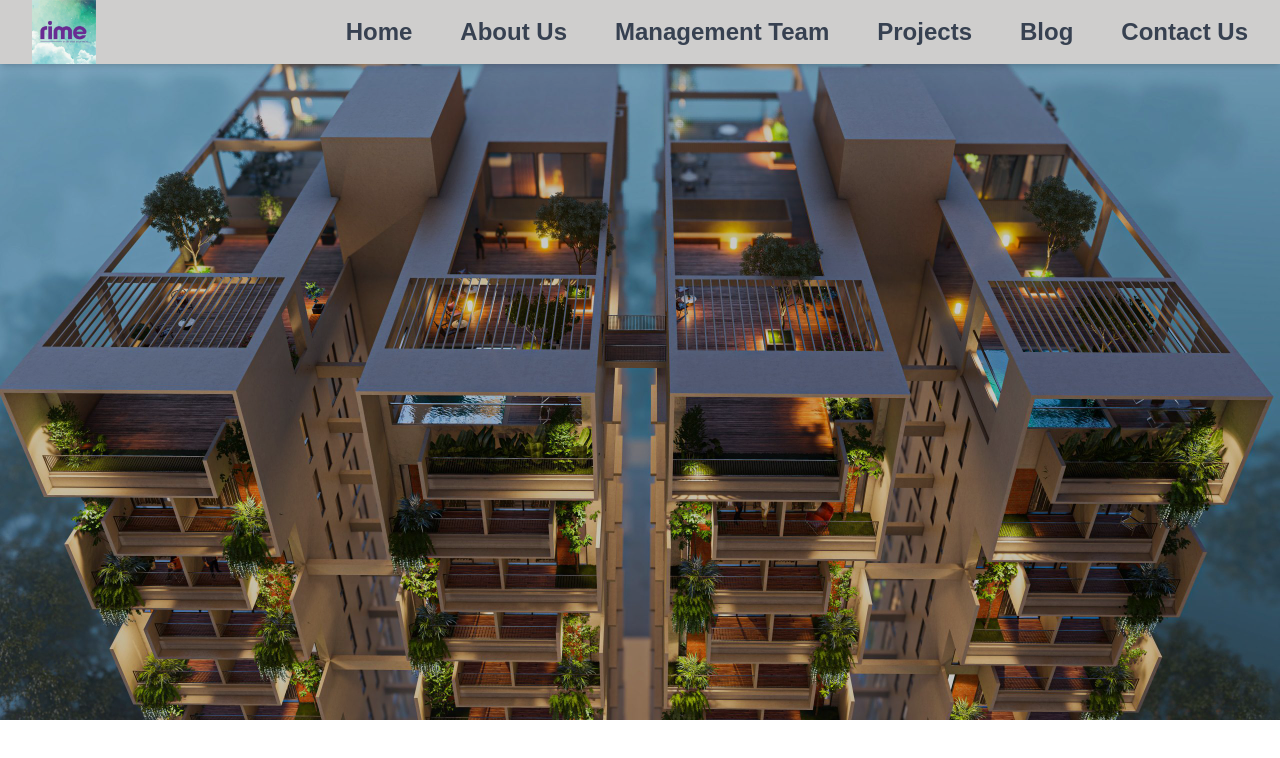
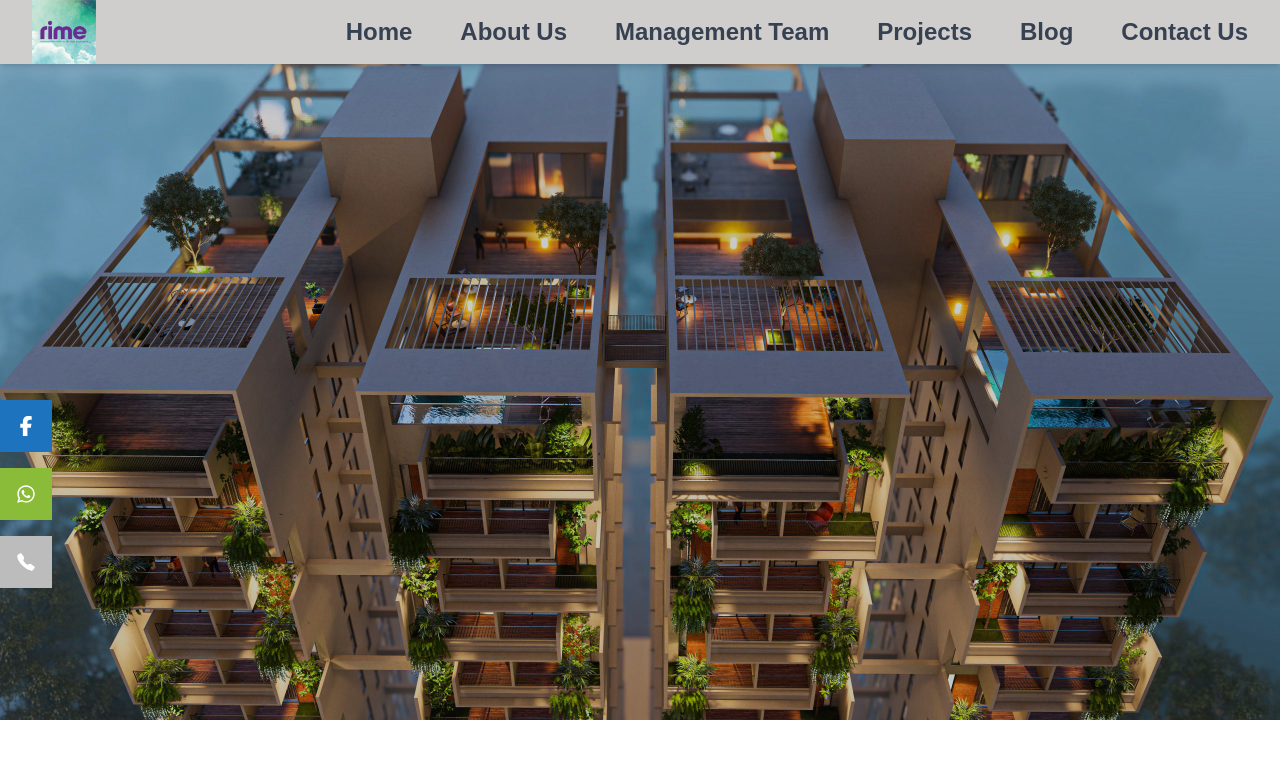
Before and after one commit to rakib3719/rime, a Next.js app: page / in a window 1280 px wide. Shown: the top 758 px of the page. Built offline with nearby package versions, Linux system fonts and the light colour scheme.

Commit message:
social link done

```diff
--- /dev/null
+++ b/app/[components]/others/SocialLInks.jsx
@@ -0,0 +1,25 @@
+import { FaFacebookF } from "react-icons/fa6";
+import { FaWhatsapp } from "react-icons/fa";
+import { IoCall } from "react-icons/io5";
+
+const SocialLInks = () => {
+    return (
+        <div className="z-30 space-y-4">
+            <div className="bg-[#1e73be] p-4 ">
+                <FaFacebookF className="text-white text-xl rounded-r"/>
+
+                   </div>
+            <div className="bg-[#8abc3a] p-4 ">
+                <FaWhatsapp className="text-white text-xl rounded-r"/>
+
+                   </div>
+            <div className="bg-[#bcbcbc] p-4 ">
+                <IoCall className="text-white text-xl rounded-r"/>
+
+                   </div>
+
+        </div>
+    );
+};
+
+export default SocialLInks;
--- a/app/page.js
+++ b/app/page.js
@@ -1,10 +1,14 @@
 import Image from "next/image";
 import Navbar from "./[components]/navbar/Navbar";
 import Banner from "./[components]/Banner";
+import SocialLInks from "./[components]/others/SocialLInks";
 
 export default function Home() {
   return (
-  <div>
+  <div className="relative">
+<div className="fixed z-50 left-0 top-1/2  ">
+<SocialLInks/>
+</div>
 <Navbar/>
 
 <Banner/>
--- a/package.json
+++ b/package.json
@@ -12,6 +12,7 @@
     "next": "15.0.3",
     "react": "19.0.0-rc-66855b96-20241106",
     "react-dom": "19.0.0-rc-66855b96-20241106",
+    "react-icons": "^5.3.0",
     "swiper": "^11.1.14"
   },
   "devDependencies": {
```
Also changed, not shown: asset/image/GLG-Logo-Black-v3.png (added), 1 other file (tests, documents, lock files or other folders).
